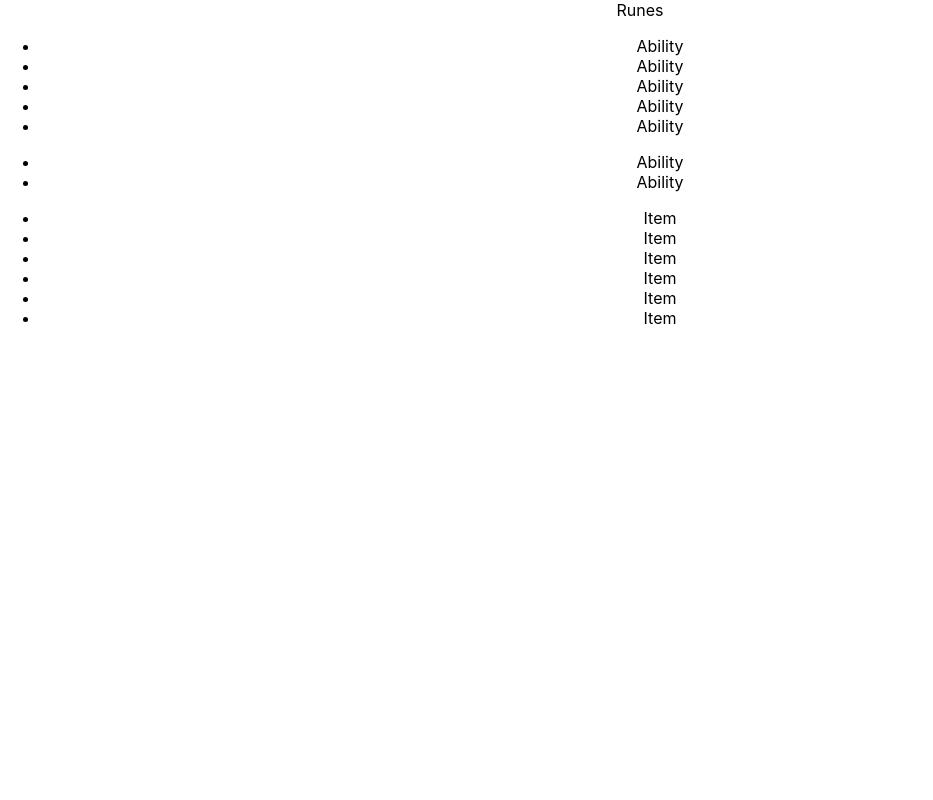
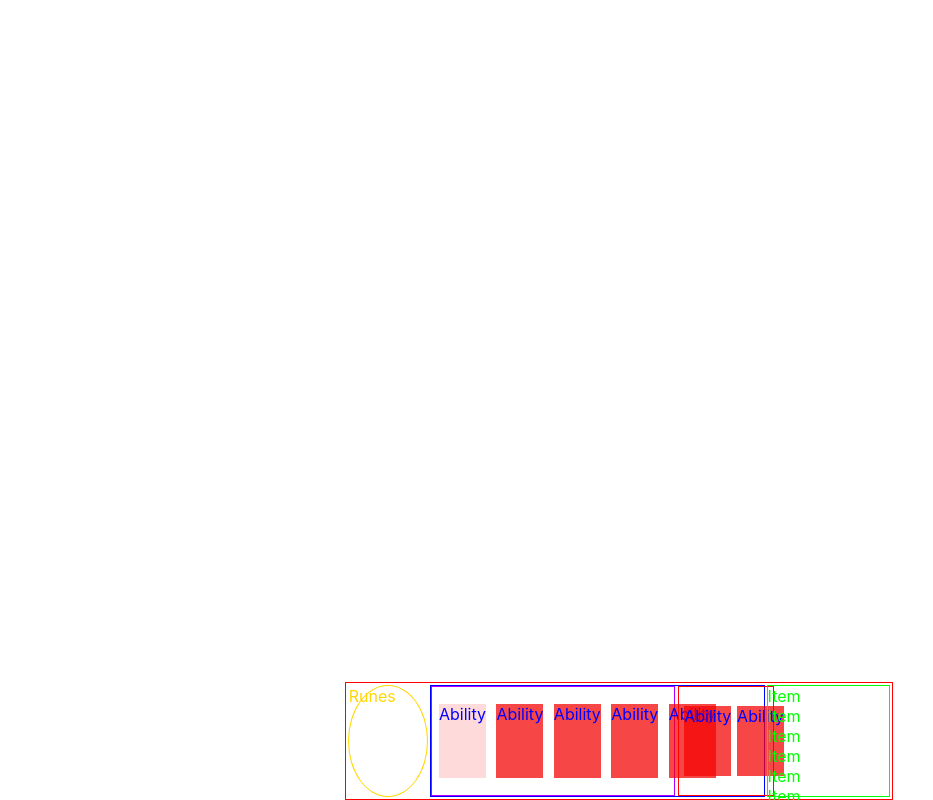
Before and after one commit to miresque/champion-tooltips, a React (Create React App) app: page / in a window 1280 px wide. Shown: the whole page, without its empty margins (0-933 px from the left). Built offline with nearby package versions, Linux system fonts and the light colour scheme.

Commit message:
style: dev styles for hud

```diff
--- a/src/App.css
+++ b/src/App.css
@@ -1,38 +1,148 @@
-.App {
-  text-align: center;
+* {
+  list-style: none;
+  padding: 0;
+  margin: 0;
 }
 
-.App-logo {
-  height: 40vmin;
-  pointer-events: none;
+/* GENERAL HUD */
+.champ-hud {
+  border: 1px solid red;
+
+  position: fixed;
+  bottom: 0;
+  left: 26.93%;
+  width: 42.35%;
+  height: 14%;
+  gap: 2px;
+
+  display: flex;
+  flex-direction: row;
+  padding: 2px;
 }
 
-@media (prefers-reduced-motion: no-preference) {
-  .App-logo {
-    animation: App-logo-spin infinite 20s linear;
+.champ-runes {
+  color: gold;
+  flex-basis: 18%;
+  border: 1px solid gold;
+  border-radius: 50%;
+}
+
+
+.champ-abilities {
+  color: blue;
+  flex-basis: 54%;
+  border: 1px solid blue;
+}
+
+.champ-inventory {
+  color: lime;
+  flex-basis: 28%;
+  border: 1px solid lime;
+}
+
+/* ABILITY CHAMPION SECTION */
+.ability {
+  height: 100%;
+}
+
+#spellMinor-tooltip_wrapper,
+#spell-tooltip_wrapper {
+  height: 30%;
+}
+
+.champ-abilities {
+  display: grid;
+  grid-template-columns: 73.42% 1fr;
+  gap: 1%;
+}
+
+.champ-abilities_spells {
+  border: 1px solid rgb(179, 0, 255);
+  display: flex;
+  flex-direction: row;
+  padding: 7% 0;
+  gap: 3.7%;
+}
+
+.spellPassive-wrapper{
+  flex-basis: 14%;
+  height: 33.65%;
+  border: 1px solid blue;
+}
+
+.spellPassive {
+  background-color: rgba(245, 4, 4, 0.144);
+  display: inline-block;
+  width: 100%;
+  height: 100%;
+}
+
+.spellQ-wrapper,
+.spellW-wrapper,
+.spellE-wrapper,
+.spellR-wrapper {
+  flex-basis: 21.5%;
+  height: 52%;
+  border: 1px solid blue;
+}
+
+.spellQ,
+.spellW,
+.spellE,
+.spellR {
+  background-color: rgba(245, 4, 4, 0.732);
+  width: 100%;
+  height: 100%;
+}
+
+.runes {
+  background-color: rgba(255, 217, 0, 0.393);
+  display: grid;
+  place-content: center;
+  height: 100%;
+  border-radius: 50%;
+}
+
+/* ABILITIES SUMMONERS SECTION */
+.champ-abilities_summoners {
+  border: 1px solid rgb(255, 4, 0);
+
+  display: flex;
+  flex-direction: row;
+  padding: 20% 5%;
+  gap: 7%;
+
+}
+
+.summoner1-wrapper,
+.summoner2-wrapper {
+  width: 50%;
+  height: 38%;
+  border: 1px solid blue;
+}
+
+.summoner1,
+.summoner2 {
+  background-color: rgba(245, 4, 4, 0.732);
+  width: 100%;
+  height: 100%;
+}
+
+
+@media (min-width: 1250px) {
+  .champ-abilities_spells {
+    padding: 7% 1% 7% 3%;
+    gap: 4.5%;
+  }
+
+  .spellPassive-wrapper {
+    flex-basis: 15%;
+  }
+
+  .spellQ-wrapper,
+  .spellW-wrapper,
+  .spellE-wrapper,
+  .spellR-wrapper {
+    flex-basis: 20.75%;
   }
 }
-
-.App-header {
-  background-color: #282c34;
-  min-height: 100vh;
-  display: flex;
-  flex-direction: column;
-  align-items: center;
-  justify-content: center;
-  font-size: calc(10px + 2vmin);
-  color: white;
-}
-
-.App-link {
-  color: #61dafb;
-}
-
-@keyframes App-logo-spin {
-  from {
-    transform: rotate(0deg);
-  }
-  to {
-    transform: rotate(360deg);
-  }
-}
```
